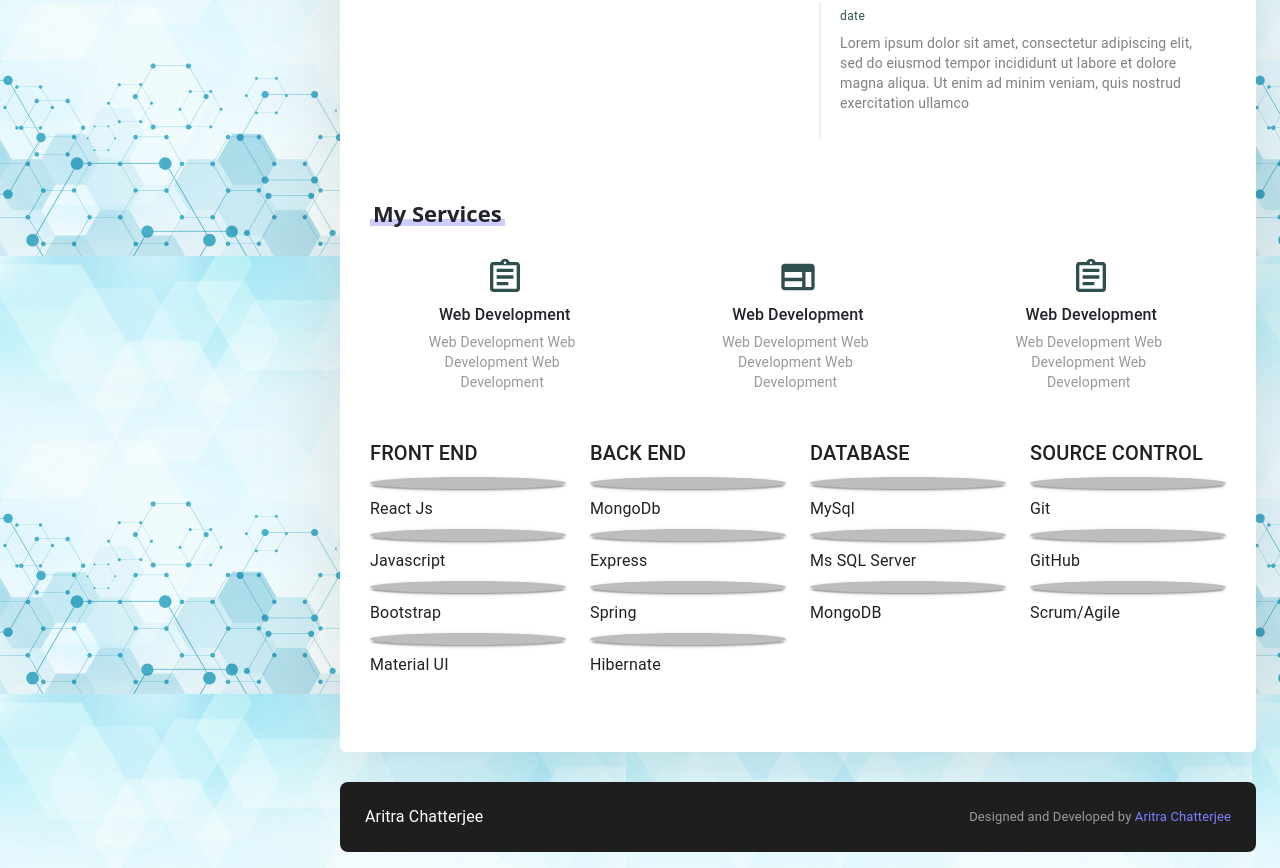
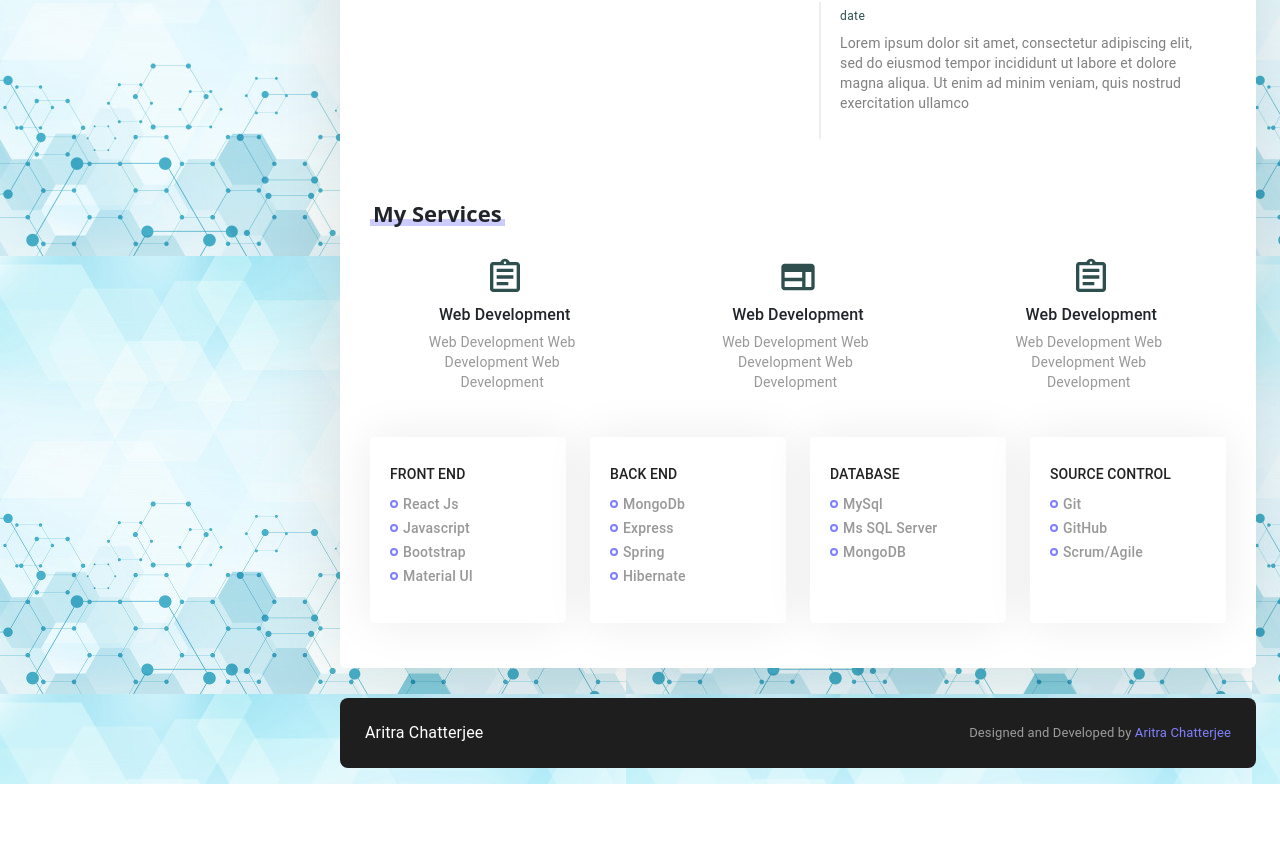
Before and after one commit to Aritra1296/Portfolio-Frontend, a React (Create React App) app: page / in a window 1280 px wide. Shown: the part 1058-1926 px from the top of the page. After the commit the page ends 1842 px from the top, so only its background shows below. Built offline with nearby package versions, Linux system fonts and the light colour scheme.

Commit message:
Reume complete

```diff
--- a/src/App.css
+++ b/src/App.css
@@ -13,7 +13,10 @@
   -moz-border-radius: 6px;
   -webkit-border-radius: 6px;
   margin-bottom: 30px;
-  padding: 30px;
+}
+.section{
+  padding-left: 30px;
+  padding-right: 30px;
 }
 .section_title {
   position: relative;
@@ -45,8 +48,12 @@
 .mb_30 {
   margin-bottom: 30px !important;
 }
+
 .p_30 {
   padding: 30px !important;
+}
+.pt_45 {
+  padding-top: 30px !important;
 }
 .pb_45 {
   padding-bottom: 45px !important;
--- a/src/components/Header/Header.js
+++ b/src/components/Header/Header.js
@@ -4,7 +4,7 @@ import 'bootstrap/dist/css/bootstrap.min.css'
 import { Link, NavLink, useRouter, withRouter } from 'react-router-dom'
 import { HomeRounded, Telegram } from '@material-ui/icons'
 import resumeData from '../../utils/resumeData'
-import { Facebook, LinkedIn, Twitter, GitHub  } from '@material-ui/icons'
+import { Facebook, LinkedIn, Twitter, GitHub } from '@material-ui/icons'
 import CustomButton from '../Button/Button'
 import './Header.css'
 
@@ -49,7 +49,9 @@ const Header = (props) => {
                 {resumeData.socials[key].icon}
               </a>
             ))}
-            <CustomButton text='Hire Me' icon={<Telegram />} />
+            <a href={resumeData.socials.LinkedIn.link} target='_blank'>
+              <CustomButton text='Hire Me' icon={<Telegram />}></CustomButton>
+            </a>
           </div>
         </Navbar.Collapse>
       </Navbar>
--- a/src/pages/Resume/Resume.css
+++ b/src/pages/Resume/Resume.css
@@ -22,25 +22,52 @@
 /*End of Timeline Section */
 
 /* Services  */
-.service{
+.service {
   height: 100%;
   text-align: center;
 }
-.service .service_title{
+.service .service_title {
   font-size: 16px !important;
   font-weight: 500 !important;
   line-height: 35px !important;
   text-align: center !important;
 }
-.service .service_description{
+.service .service_description {
   color: #989898 !important;
   border-color: var(--main-color) !important;
   margin-right: 5px !important;
 }
-.service .service_icon > .MuiSvgIcon-root{
+.service .service_icon > .MuiSvgIcon-root {
   font-size: 40px !important;
   margin-left: 0;
   font-weight: 300;
   color: darkslategray;
 }
 /* End of Services  */
+
+/* Skills */
+.skill {
+  border-radius: 8px;
+  padding: 20px;
+  box-shadow: 0px 0px 48px 0px rgba(4, 6, 8, 0.08) !important;
+  min-height: 186px;
+  height: 100%;
+}
+.skill .skill_title {
+  font-size: 14px !important;
+  font-weight: 550 !important;
+  line-height: 35px !important;
+}
+.skill .skill_description {
+  display: flex;
+  align-items: center;
+  color: #989898;
+  font-weight: 550 !important;
+  line-height: 18px !important;
+}
+.skill .skill_description .timeline_dot {
+ border-color: var(--main-color) !important;
+ padding: 2px !important;
+ margin-right: 5px;
+}
+/* end  of Skills */
--- a/src/pages/Resume/Resume.js
+++ b/src/pages/Resume/Resume.js
@@ -15,12 +15,11 @@ import { Icon } from '@material-ui/core'
 import Paper from '@material-ui/core/Paper'
 import TimelineDot from '@material-ui/lab/TimelineDot'
 
-
 const Resume = () => {
   return (
     <>
       {/* About Me */}
-      <Grid container className='section pb_45'>
+      <Grid container className='section pb_45 pt_45'>
         <Grid item className='section_title mb_30'>
           <span></span>
           <h6 className='section_title_text'>About Me</h6>
@@ -129,13 +128,13 @@ const Resume = () => {
       >
         {resumeData.skills.map((skill) => (
           <Grid item xs={12} sm={6} md={3}>
-            <Paper elevation={0} >
-              <Typography variant="h6" className='skill_title'>
+            <Paper elevation={0} className='skill'>
+              <Typography variant='h6' className='skill_title'>
                 {skill.title}
               </Typography>
-              {skill.description.map(element=>(
-                <Typography>
-                  <TimelineDot/>
+              {skill.description.map((element) => (
+                <Typography variant='body2' className='skill_description'>
+                  <TimelineDot variant='outlined' className='timeline_dot' />
                   {element}
                 </Typography>
               ))}
```
Lines whose indentation alone changed are shown as unchanged.
